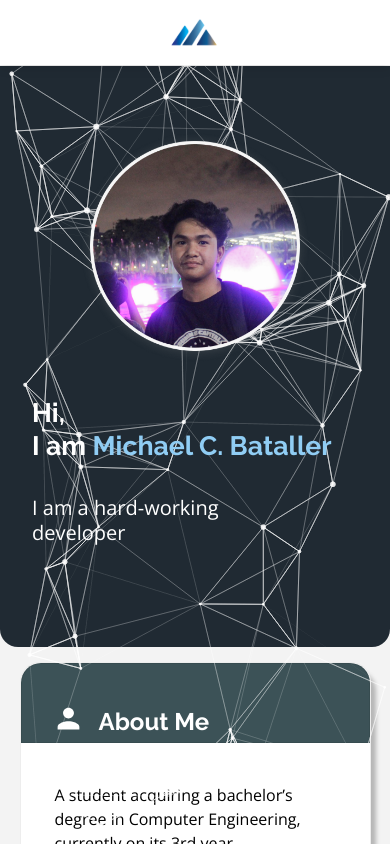
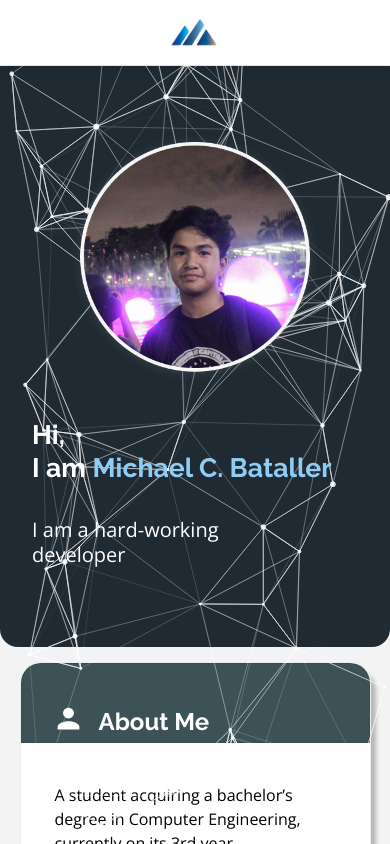
Before and after one commit to mchlbataller/webfolio, a React (Create React App) app in the folder client/: page / in a window 390 px wide. Shown: the top 844 px of the page. Built offline with nearby package versions, Linux system fonts and the light colour scheme.

Commit message:
Made the header responsive for tablets

```diff
--- a/client/src/components/Particles.jsx
+++ b/client/src/components/Particles.jsx
@@ -116,7 +116,7 @@ const particlesConfig = {
 export const ParticlesComponent = (props) => {
 	return (
 		<Particles
-			className="absolute top-0 h-1/2"
+			className="absolute top-0 h-64 w-full md:right-0 md:w-1/3 md:h-full"
 			id="tsparticles"
 			options={particlesConfig}
 		/>
--- a/client/src/pages/Landing.jsx
+++ b/client/src/pages/Landing.jsx
@@ -5,7 +5,10 @@ import React from "react";
 import michael from "../assets/Michael.png";
 import styled from "styled-components";
 
-const Heading = styled.section`
+const Heading = styled.section.attrs({
+	className:
+		"flex flex-col md:flex-row-reverse md:items-center relative md:px-16",
+})`
 	width: 100%;
 	height: 581px;
 
@@ -34,22 +37,26 @@ const Landing = (props) => {
 				<img
 					src={michael}
 					alt="Michael"
-					className="mx-auto pt-16 z-0 relative w-3/5"
+					className="mx-auto pt-16 md:pt-0 z-0 relative w-64 flex-shrink-0 flex"
 				/>
 
+				<div className="flex-col flex-grow md:pt-24">
 					<p
 						style={{ fontSize: "20pt" }}
 						className="mt-8 pl-8 text-white font-bold leading-tight fade-in-bottom"
 					>
 						Hi,
 						<br />I am{" "}
-					<span className="text-blue-300">Michael C. Bataller</span>
+						<span className="text-blue-300">
+							Michael C. Bataller
+						</span>
 					</p>
 
 					<SubHeader>
 						<p>I am a hard-working</p>
 						<p>developer</p>
 					</SubHeader>
+				</div>
 			</Heading>
 
 			<About />
```
Lines whose indentation alone changed are shown as unchanged.
